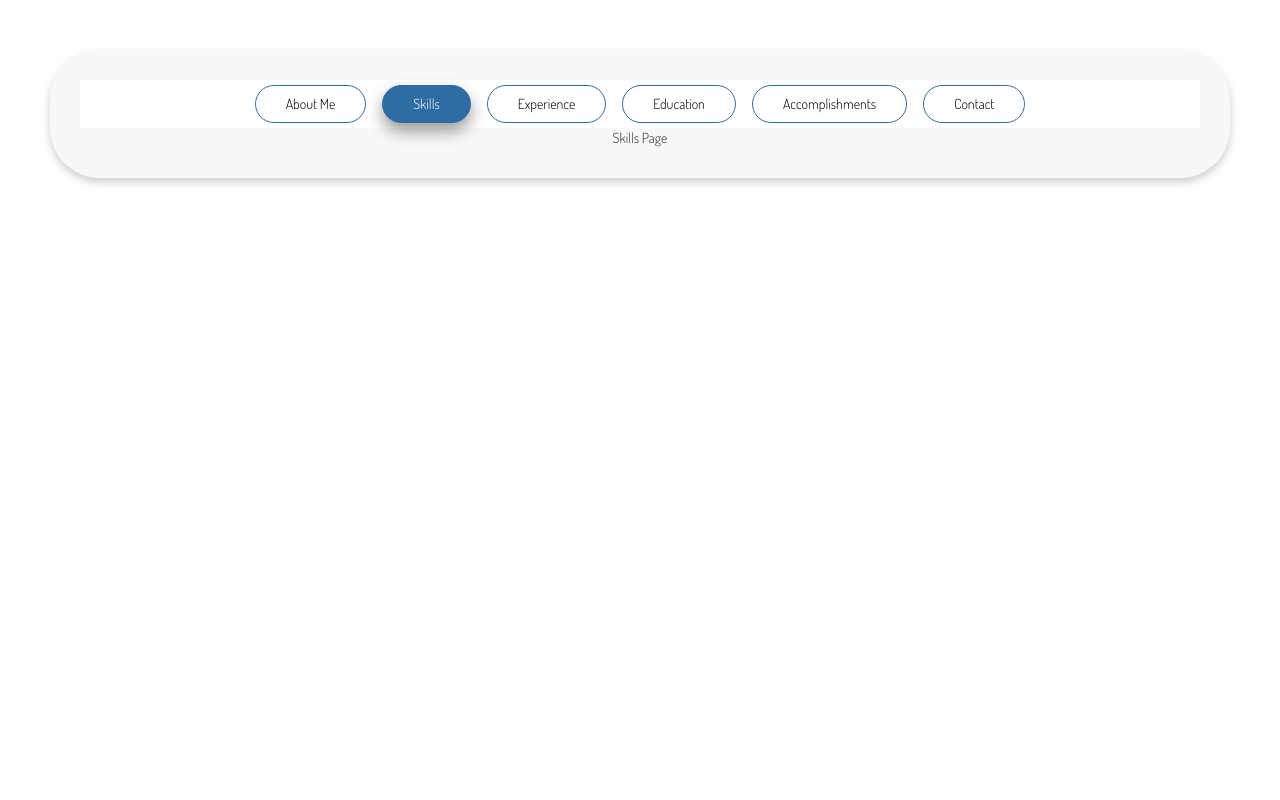
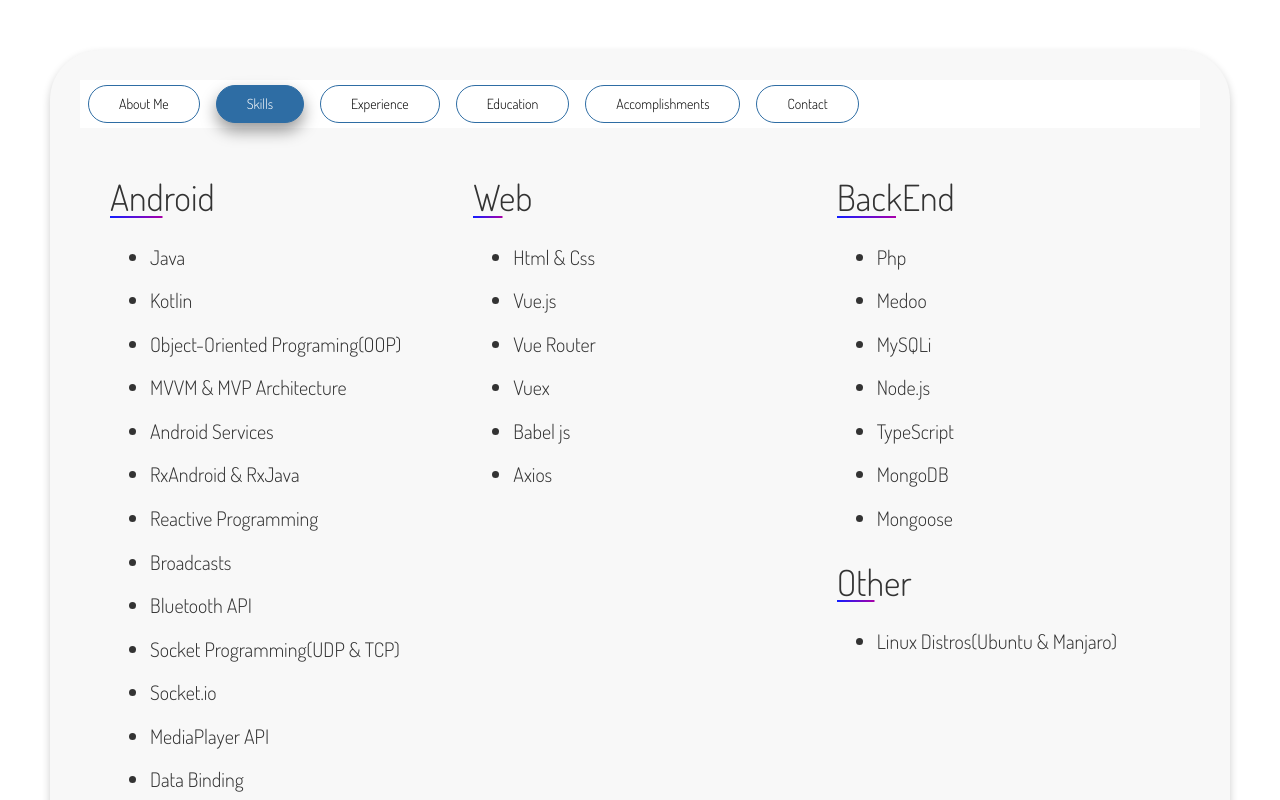
Before and after one commit to hamidkeyhani/mycv, a Vue app: page /skills in a window 1280 px wide. Shown: the top 800 px of the page. Built offline with nearby package versions, Linux system fonts and the light colour scheme.

Commit message:
add skills

```diff
--- a/src/components/header/header.css
+++ b/src/components/header/header.css
@@ -1,6 +1,6 @@
 .my-header {
     display: flex;
-    justify-content: center;
+    justify-content: left;
     background: #fff;
 }
 .my-header>* {
--- a/src/components/skills/Skills.css
+++ b/src/components/skills/Skills.css
@@ -0,0 +1,25 @@
+.my-panel {
+    margin: 30px;
+}
+.my-title {
+    text-align: left;
+    display: inline-block;
+    text-decoration: none;
+    background-image: linear-gradient(to right, #111dff, #a900a9);
+    background-position: bottom left;
+    background-repeat: no-repeat;
+    background-size: 50% 2px;
+    transition: background-size .5s ease;
+
+}
+.my-title:hover {
+    background-size: 100% 2px;
+}
+.skill-item {
+    font-size: 15pt;
+    cursor: pointer
+}
+.skill-item:hover {
+    color: blue;
+    transition: 0.3s;
+}
--- a/src/components/skills/Skills.html
+++ b/src/components/skills/Skills.html
@@ -1,3 +1,49 @@
-<div>
-    Skills Page
+<div class="my-panel">
+    <div class="row">
+        <div class="col-md-4" style="text-align: left">
+            <h1 class="my-title">
+                Android
+            </h1>
+
+            <ul v-for="item in androidSkills" style="margin-top: 15px;">
+                <li class="skill-item" @click="openNewWindow(item.link)">
+                    {{ item.name }}
+                </li>
+            </ul>
+        </div>
+
+        <div class="col-md-4" style="text-align: left">
+            <h1 class="my-title">
+                Web
+            </h1>
+
+            <ul v-for="item in webSkills" style="margin-top: 15px;">
+                <li class="skill-item" @click="openNewWindow(item.link)">
+                    {{ item.name }}
+                </li>
+            </ul>
+        </div>
+
+        <div class="col-md-4" style="text-align: left">
+            <h1 class="my-title">
+                BackEnd
+            </h1>
+
+            <ul v-for="item in backEndSkills" style="margin-top: 15px;">
+                <li class="skill-item" @click="openNewWindow(item.link)">
+                    {{ item.name }}
+                </li>
+            </ul>
+
+            <h1 class="my-title">
+                Other
+            </h1>
+
+            <ul v-for="item in otherSkills" style="margin-top: 15px;">
+                <li class="skill-item" @click="openNewWindow(item.link)">
+                    {{ item.name }}
+                </li>
+            </ul>
+        </div>
+    </div>
 </div>
--- a/src/components/skills/Skills.vue
+++ b/src/components/skills/Skills.vue
@@ -2,6 +2,167 @@
 <style scoped src="./Skills.css"></style>
 <script>
 export default {
-name: "Skills"
+name: "Skills",
+  data() {
+  return {
+    androidSkills: [
+      {
+        'name' : 'Java',
+        'link' : 'https://www.java.com/'
+      },
+      {
+        'name' : 'Kotlin',
+        'link' : 'https://kotlinlang.org/'
+      },
+      {
+        'name' : 'Object-Oriented Programing(OOP)',
+        'link' : 'https://en.wikipedia.org/wiki/Object-oriented_programming'
+      },
+      {
+        'name' : 'MVVM & MVP Architecture',
+        'link' : 'https://developer.android.com/jetpack/guide'
+      },
+      {
+        'name' : 'Android Services',
+        'link' : 'https://developer.android.com/guide/components/services'
+      },
+      {
+        'name' : 'RxAndroid & RxJava',
+        'link' : 'https://www.vogella.com/tutorials/RxJava/article.html'
+      },
+      {
+        'name' : 'Reactive Programming',
+        'link' : 'http://reactivex.io/'
+      },
+      {
+        'name' : 'Broadcasts',
+        'link' : 'https://developer.android.com/guide/components/broadcasts'
+      },
+      {
+        'name' : 'Bluetooth API',
+        'link' : 'https://developer.android.com/guide/topics/connectivity/bluetooth'
+      },
+      {
+        'name' : 'Socket Programming(UDP & TCP)',
+        'link' : 'https://developer.android.com/reference/java/net/Socket'
+      },
+      {
+        'name' : 'Socket.io',
+        'link' : 'https://socket.io/'
+      },
+      {
+        'name' : 'MediaPlayer API',
+        'link' : 'https://developer.android.com/reference/android/media/MediaPlayer'
+      },
+      {
+        'name' : 'Data Binding',
+        'link' : 'https://developer.android.com/topic/libraries/data-binding'
+      },
+      {
+        'name' : 'View Binding',
+        'link' : 'https://developer.android.com/topic/libraries/view-binding'
+      },
+      {
+        'name' : 'MapBox SDK',
+        'link' : 'https://docs.mapbox.com/android/maps/overview/'
+      },
+      {
+        'name' : 'SQLite',
+        'link' : 'https://developer.android.com/training/data-storage/sqlite'
+      },
+      {
+        'name' : 'Room Persistence',
+        'link' : 'https://developer.android.com/topic/libraries/architecture/room'
+      },
+      {
+        'name' : 'Dagger',
+        'link' : 'https://developer.android.com/training/dependency-injection/dagger-android'
+      },
+      {
+        'name' : 'Gson',
+        'link' : 'https://github.com/google/gson'
+      },
+      {
+        'name' : 'Retrofit',
+        'link' : 'https://square.github.io/retrofit/'
+      },
+      {
+        'name' : 'Volley',
+        'link' : 'https://developer.android.com/training/volley#:~:text=Volley%20is%20an%20HTTP%20library,Automatic%20scheduling%20of%20network%20requests.&text=Transparent%20disk%20and%20memory%20response%20caching%20with%20standard%20HTTP%20cache%20coherence.'
+      },
+      {
+        'name' : 'Lambda Expressions',
+        'link' : 'https://www.tutorialspoint.com/java8/java8_lambda_expressions.htm'
+      }
+    ],
+    webSkills: [
+      {
+        'name' : 'Html & Css',
+        'link' : 'https://www.w3schools.com/html/html_css.asp'
+      },
+      {
+        'name' : 'Vue.js',
+        'link' : 'https://vuejs.org/'
+      },
+      {
+        'name' : 'Vue Router',
+        'link' : 'https://router.vuejs.org/'
+      },
+      {
+        'name' : 'Vuex',
+        'link' : 'https://vuex.vuejs.org/'
+      },
+      {
+        'name' : 'Babel js',
+        'link' : 'https://babeljs.io/'
+      },
+      {
+        'name' : 'Axios',
+        'link' : 'https://www.npmjs.com/package/axios'
+      }
+    ],
+    backEndSkills: [
+      {
+        'name' : 'Php',
+        'link' : 'https://www.php.net/'
+      },
+      {
+        'name' : 'Medoo',
+        'link' : 'https://medoo.in/'
+      },
+      {
+        'name' : 'MySQLi',
+        'link' : 'https://www.php.net/manual/en/book.mysqli.php'
+      },
+      {
+        'name' : 'Node.js',
+        'link' : 'https://nodejs.org/'
+      },
+      {
+        'name' : 'TypeScript',
+        'link' : 'https://www.typescriptlang.org/'
+      },
+      {
+        'name' : 'MongoDB',
+        'link' : 'https://www.mongodb.com/'
+      },
+      {
+        'name' : 'Mongoose',
+        'link' : 'https://mongoosejs.com/'
+      }
+    ],
+    otherSkills: [
+      {
+        'name': 'Linux Distros(Ubuntu & Manjaro)',
+        'link': 'https://www.linux.org/'
+      }
+    ]
+  }
+  },
+  methods: {
+    openNewWindow(link) {
+      window.open(link)
+    }
+  }
 }
 </script>
```
